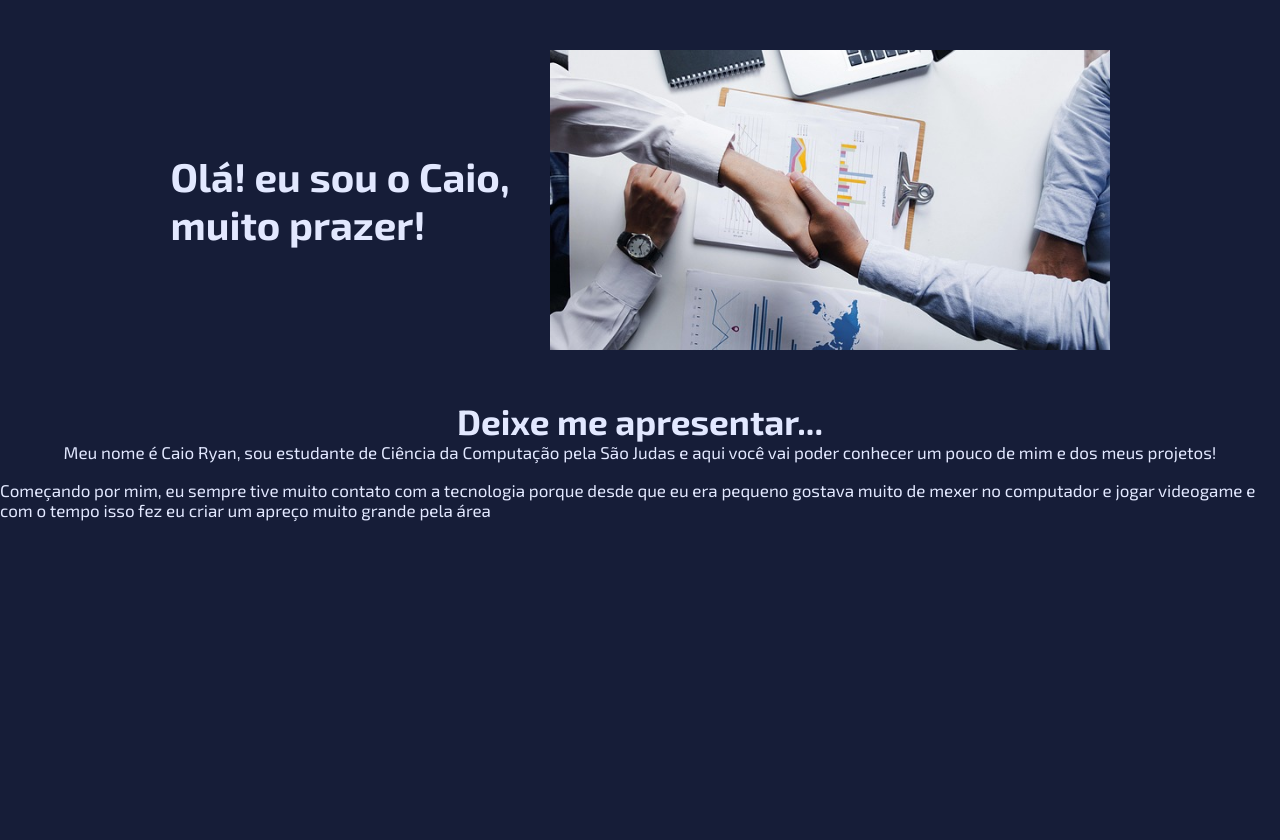
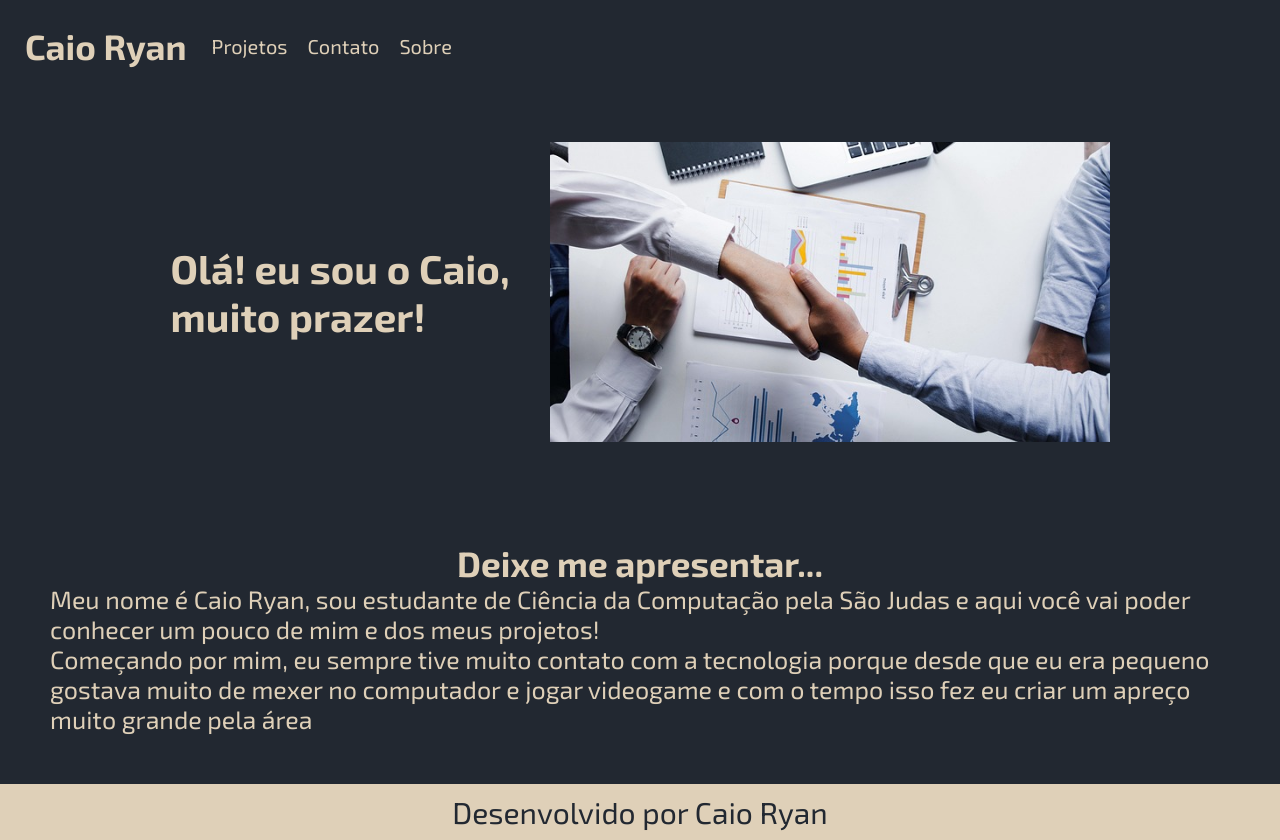
Before and after one commit to ccaioryan/Portifolio, a plain HTML site: page index.html in a window 1280 px wide. Before the commit the page ends 800 px from the top, so only its background shows below. Drawn offline with Linux system fonts and the light colour scheme.

Commit message:
Feat: Criacao do cabecalho, rodape e mudanca de cores

```diff
--- a/index.html
+++ b/index.html
@@ -6,7 +6,16 @@
     <link rel="stylesheet" href="styles.css">
     <title>Caio Ryan</title>
 </head>
+
 <body>
+    <header class="cabecalho">
+        <h3 class="cabecalho__titulo">Caio Ryan</h3>
+        <div class="cabecalho__links">
+            <a href="" class="cabecalho__links__ancora">Projetos</a>
+            <a href="" class="cabecalho__links__ancora">Contato</a>
+            <a href="" class="cabecalho__links__ancora">Sobre</a>
+        </div>
+    </header>
     <main class="introducao">
         <section class="introducao__apresentacao">
             <h1>Olá! eu sou o Caio,<br> muito prazer!</h1>
@@ -15,9 +24,11 @@
         <section class="introducao__texto">
             <h2>Deixe me apresentar...</h2>
             <p>Meu nome é Caio Ryan, sou estudante de Ciência da Computação pela São Judas e aqui você vai poder conhecer um pouco de mim e dos meus projetos!</p>
-            <br>
             <p>Começando por mim, eu sempre tive muito contato com a tecnologia porque desde que eu era pequeno gostava muito de mexer no computador e jogar videogame e com o tempo isso fez eu criar um apreço muito grande pela área</p>
         </section>
-        </main>
+    </main>
+    <footer class="rodape">
+        <p class="rodape__texto">Desenvolvido por Caio Ryan</p>
+    </footer>
 </body>
 </html>
--- a/styles.css
+++ b/styles.css
@@ -1,28 +1,80 @@
 @import url('https://fonts.googleapis.com/css2?family=Exo+2:ital,wght@0,100..900;1,100..900&family=Krona+One&family=Montserrat:ital,wght@0,100..900;1,100..900&display=swap');
+
+:root{
+    --cor-primaria: #222831;
+    --cor-secundaria: #948979;
+    --cor-letra: #DFD0B8;
+    --cor-hover: #393E46;
+    --fonte-primaria: 'Exo 2', sans-serif;
+}
 
 *{
     padding: 0;
     margin: 0;
-    background-color: #161D38;
+}
 
+/* html, body {
+    height: 100%;
+    margin: 0;
+    padding: 0;
+} */
+
+.cabecalho{
+    display: flex;
+    padding: 25px;
+    align-items: center;
+    gap: 25px;
+    background-color: var(--cor-primaria);
+}
+
+.cabecalho__titulo{
+    color: var(--cor-letra);
+    font-size: 35px;
+    font-family: var(--fonte-primaria);
+}
+
+.cabecalho__links{
+    display: flex;
+    gap: 20px;
+    /* justify-content: space-between; */
+}
+
+
+
+.cabecalho__links__ancora{
+    text-decoration: none;
+    font-family: var(--fonte-primaria);
+    color: var(--cor-letra);
+    font-size: 20px;
+}
+
+.cabecalho__links__ancora:hover{
+    color: var(--cor-secundaria);
+}
+
+body{
+    background-color: var(--cor-primaria);
+    min-height: 100vh;
+    display: flex;
+    flex-direction: column;
 }
 
 h1{
-    color: #E2E8FF;
+    color: var(--cor-letra);
     font-family: "Exo 2", sans-serif;
     font-size: 40px;
 }
 
 h2{
-    color: #E2E8FF;
+    color: var(--cor-letra);
     font-family: "Exo 2", sans-serif;
     font-size: 35px;
 }
 
 p{
-    color: #E2E8FF;
+    color: var(--cor-letra);
     font-family: "Exo 2", sans-serif;
-    font-size: 17px;
+    font-size: 25px;
 }
 
 .introducao__imagem{
@@ -32,6 +84,8 @@ p{
 
 .introducao{
     box-sizing: border-box;
+    background-color: var(--cor-primaria);
+    flex: 1;
 }
 .introducao__apresentacao{
     display: flex;
@@ -45,4 +99,17 @@ p{
     display: flex;
     flex-direction: column;
     align-items: center;
+    padding: 50px ;
 }
+
+.rodape{
+    display: flex;
+    background-color: var(--cor-letra);
+    justify-content: center;
+}
+
+.rodape__texto{
+    color: var(--cor-primaria);
+    font-size: 30px;
+    padding: 10px;
+}
```
